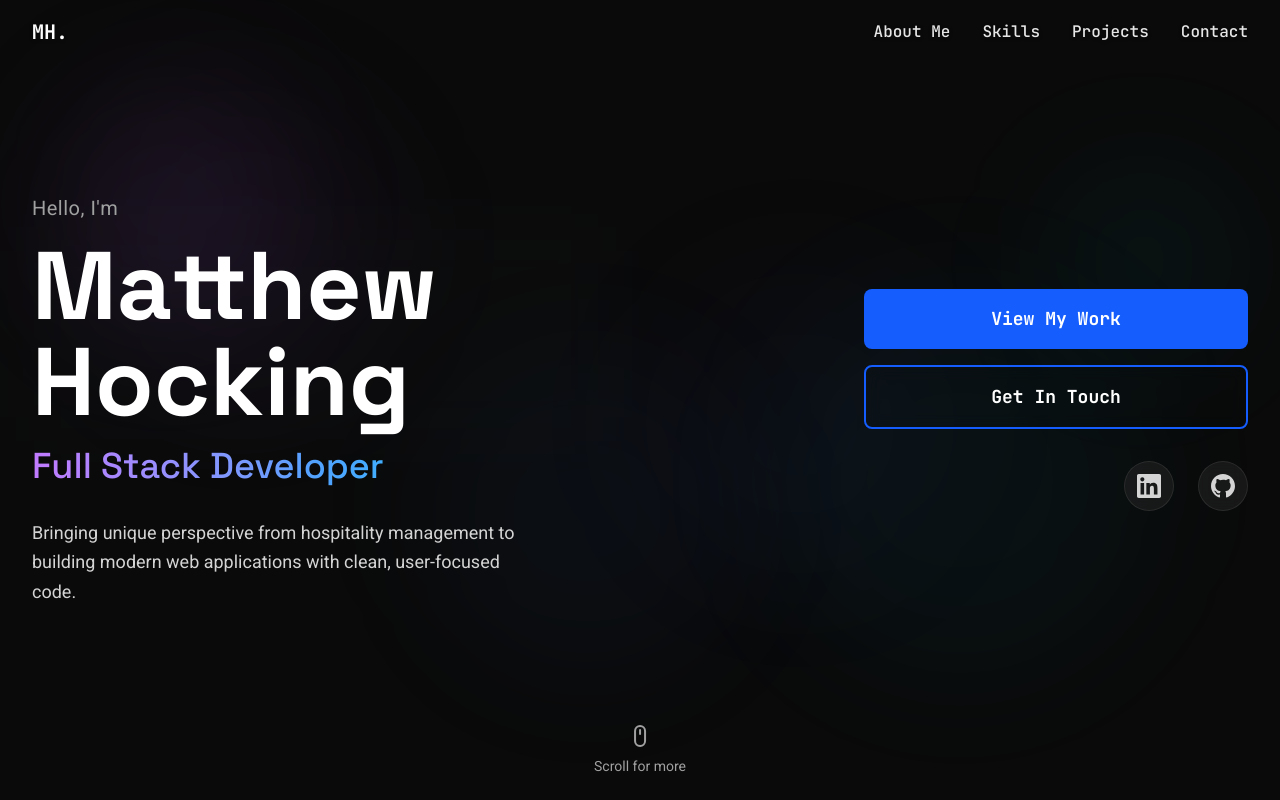
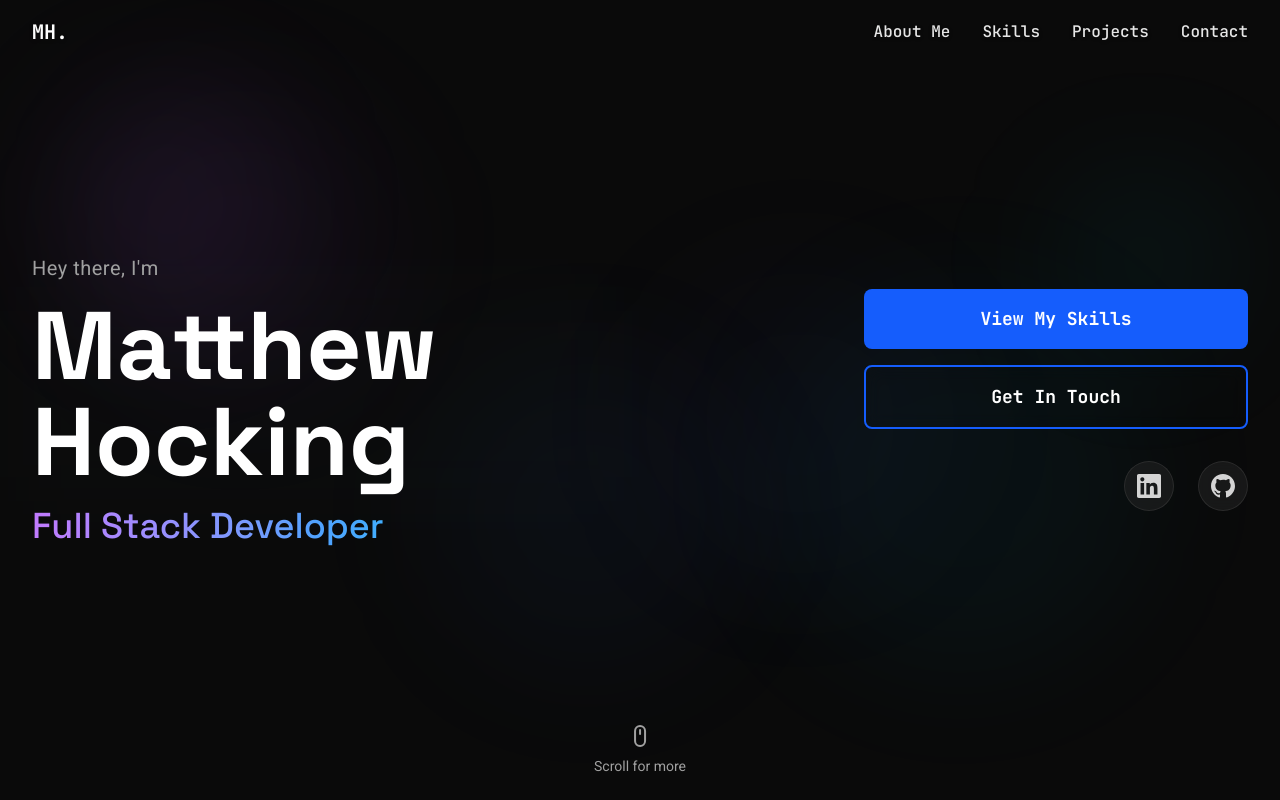
Before and after one commit to Matthew-Hocking/portfolio, a React (Vite) app: page / in a window 1280 px wide. Shown: the top 800 px of the page. Built offline with nearby package versions, Linux system fonts and the light colour scheme.

Commit message:
minor changes

```diff
--- a/src/blocks/Contact.tsx
+++ b/src/blocks/Contact.tsx
@@ -266,8 +266,7 @@ const Contact: React.FC = () => {
             </div>
             <div className="w-24 h-1 bg-blue-500 rounded-full mx-auto" />
             <p className="text-neutral-400 text-lg max-w-2xl mx-auto">
-              I'm always open to discussing new opportunities, interesting
-              projects, or just having a chat about development.
+              I'm always open to discussing new opportunities or just having a chat about development.
             </p>
           </motion.div>
 
--- a/src/blocks/Hero.tsx
+++ b/src/blocks/Hero.tsx
@@ -113,7 +113,7 @@ const Hero = () => {
                 className="text-lg sm:text-xl text-neutral-400 tracking-wide"
                 variants={itemVariants}
               >
-                Hello, I'm
+                Hey there, I'm
               </motion.p>
               <div className="relative">
                 <motion.div
@@ -141,12 +141,13 @@ const Hero = () => {
                 Full Stack Developer
               </motion.p>
             </div>
-            <motion.p
+            {/* Don't like this blurb, lets figure it out later */}
+            {/* <motion.p
               className="text-lg text-neutral-300 max-w-lg mx-auto lg:mx-0 leading-relaxed"
               variants={itemVariants}
             >
               Bringing unique perspective from hospitality management to building modern web applications with clean, user-focused code.
-            </motion.p>
+            </motion.p> */}
           </div>
 
           <motion.div
@@ -155,7 +156,7 @@ const Hero = () => {
           >
             <div className="flex flex-col w-full max-w-sm space-y-4">
               <motion.a
-                href="#projects"
+                href="#skills"
                 className="relative w-full py-4 px-8 bg-blue-600 hover:bg-blue-700 text-white font-bold text-lg rounded-lg transition-colors block text-center cursor-pointer"
                 whileHover={{
                   scale: 1.02,
@@ -163,7 +164,7 @@ const Hero = () => {
                 whileTap={{ scale: 0.98 }}
                 variants={itemVariants}
               >
-                <span className="relative z-10">View My Work</span>
+                <span className="relative z-10">View My Skills</span>
               </motion.a>
 
               <motion.a
```
Also changed, not shown: 1 other file (tests, documents, lock files or other folders).
